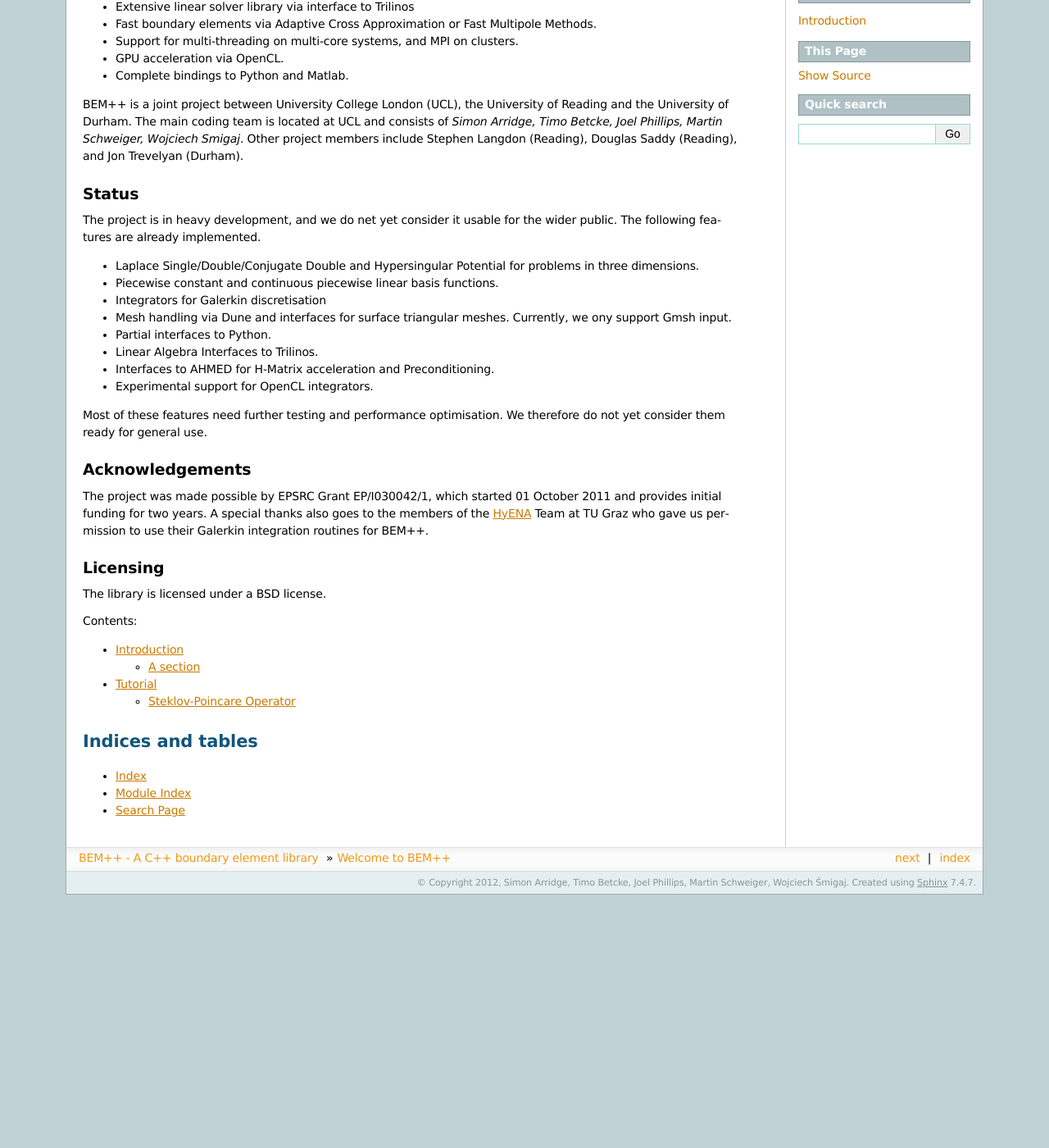
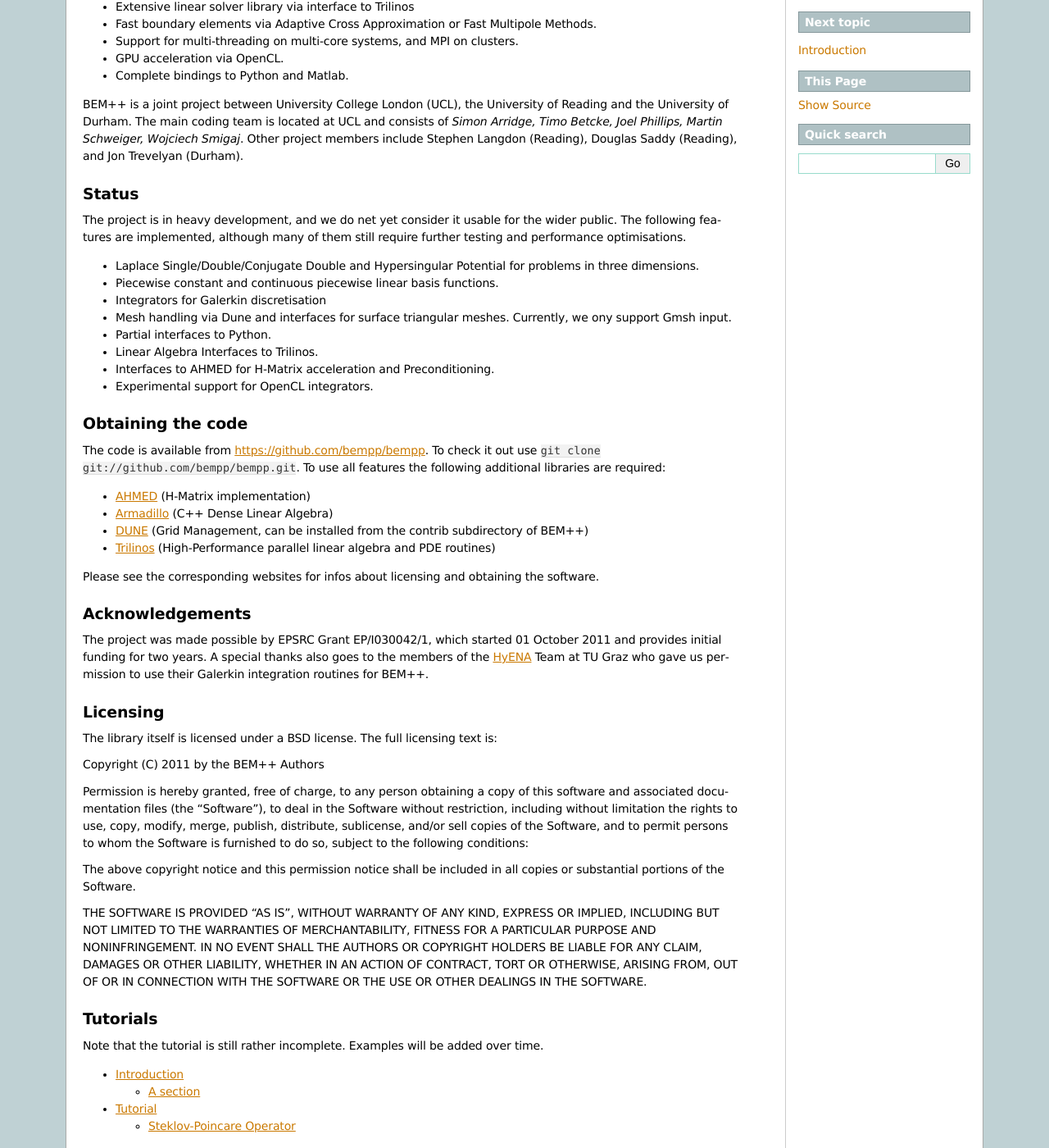
Before and after one commit to evantwout/web, a Sphinx documentation site: the page built from source/index.rst, in a window 1280 px wide and 1400 px high, scrolled down 212 px. Shown: the whole window at 82% size. Built offline with Sphinx 7.4.7, drawn with Linux system fonts in a browser that asks for light colours; formulas are drawn with MathJax 3; before the commit the page ends 1303 px from its top, so only the background shows below that; some of the changed text lies outside the part shown.

Commit message:
First version of main page

```diff
--- a/source/index.rst
+++ b/source/index.rst
@@ -22,7 +22,7 @@
 
 Status
 ---------------
-The project is in heavy development, and we do net yet consider it usable for the wider public. The following features are already implemented.
+The project is in heavy development, and we do net yet consider it usable for the wider public. The following features are implemented, although many of them still require further testing and performance optimisations.
 
 * Laplace Single/Double/Conjugate Double and Hypersingular Potential for problems in three dimensions.
 * Piecewise constant and continuous piecewise linear basis functions.
@@ -33,7 +33,17 @@
 * Interfaces to AHMED for H-Matrix acceleration and Preconditioning.
 * Experimental support for OpenCL integrators.
 
-Most of these features need further testing and performance optimisation. We therefore do not yet consider them ready for general use.
+
+Obtaining the code
+--------------------
+The code is available from https://github.com/bempp/bempp. To check it out use ``git clone git://github.com/bempp/bempp.git``. To use all features the following additional libraries are required:
+
+* `AHMED <http://bebendorf.ins.uni-bonn.de/AHMED.html>`_ (H-Matrix implementation)
+* `Armadillo <http://arma.sourceforge.net>`_ (C++ Dense Linear Algebra)
+* `DUNE <http://www.dune-project.org/index.html>`_ (Grid Management, can be installed from the contrib subdirectory of BEM++)
+* `Trilinos <http://trilinos.sandia.gov>`_ (High-Performance parallel linear algebra and PDE routines)
+
+Please see the corresponding websites for infos about licensing and obtaining the software.
 
 Acknowledgements
 ----------------
@@ -42,9 +52,33 @@
 
 Licensing
 ----------------
-The library is licensed under a BSD license.
+The library itself is licensed under a BSD license. The full licensing text is:
 
-Contents:
+Copyright (C) 2011 by the BEM++ Authors
+
+Permission is hereby granted, free of charge, to any person obtaining a copy
+of this software and associated documentation files (the "Software"), to deal
+in the Software without restriction, including without limitation the rights
+to use, copy, modify, merge, publish, distribute, sublicense, and/or sell
+copies of the Software, and to permit persons to whom the Software is
+furnished to do so, subject to the following conditions:
+
+The above copyright notice and this permission notice shall be included in
+all copies or substantial portions of the Software.
+
+THE SOFTWARE IS PROVIDED "AS IS", WITHOUT WARRANTY OF ANY KIND, EXPRESS OR
+IMPLIED, INCLUDING BUT NOT LIMITED TO THE WARRANTIES OF MERCHANTABILITY,
+FITNESS FOR A PARTICULAR PURPOSE AND NONINFRINGEMENT. IN NO EVENT SHALL THE
+AUTHORS OR COPYRIGHT HOLDERS BE LIABLE FOR ANY CLAIM, DAMAGES OR OTHER
+LIABILITY, WHETHER IN AN ACTION OF CONTRACT, TORT OR OTHERWISE, ARISING FROM,
+OUT OF OR IN CONNECTION WITH THE SOFTWARE OR THE USE OR OTHER DEALINGS IN
+THE SOFTWARE.
+
+
+
+Tutorials
+--------------------
+Note that the tutorial is still rather incomplete. Examples will be added over time.
 
 .. toctree::
    :maxdepth: 2
@@ -53,7 +87,7 @@
    tutorial
 
 Indices and tables
-==================
+-------------------
 
 * :ref:`genindex`
 * :ref:`modindex`
```
